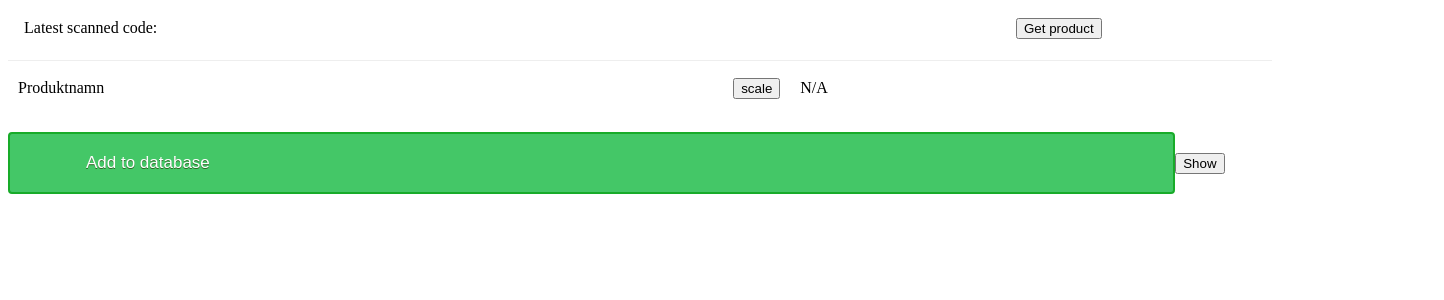
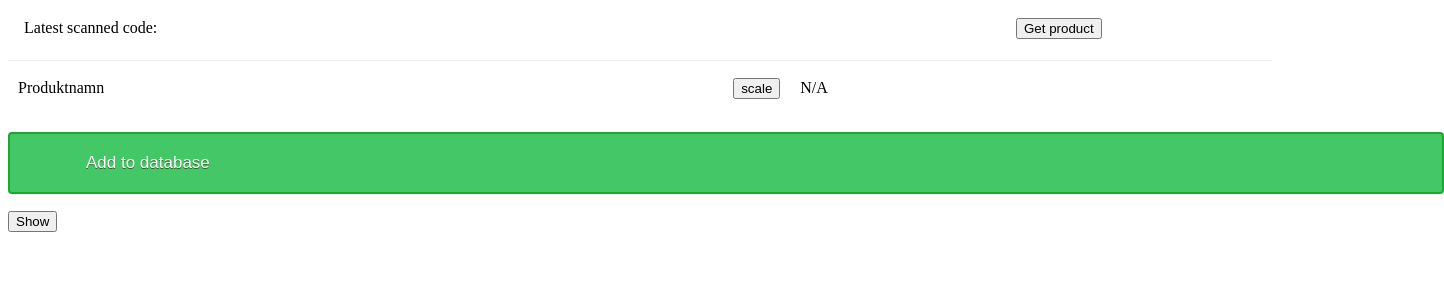
Before and after one commit to juliusedqvist/fridge_project, a Nuxt app in the folder frontend/: page / in a window 1280 px wide. Shown: the top 300 px of the page, 1444 px wide, since content can reach past the window. Built offline with nearby package versions, Linux system fonts and the light colour scheme.

Commit message:
fast-build

```diff
--- a/frontend/pages/scanner.vue
+++ b/frontend/pages/scanner.vue
@@ -183,7 +183,7 @@ div[ref="scannerContainer"] canvas {
   padding: 19px 76px;
   text-decoration: none;
   text-shadow: 0px 1px 0px #2f6627;
-  width: 80%;
+  width: 100vw;
 }
 
 .whole-button:hover {
```
